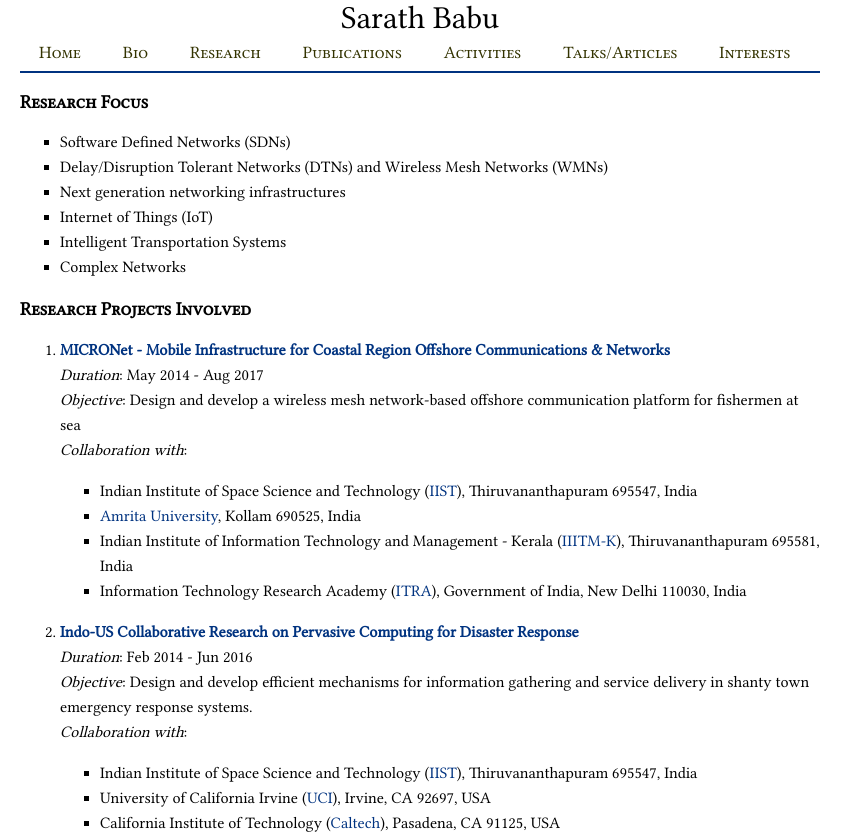
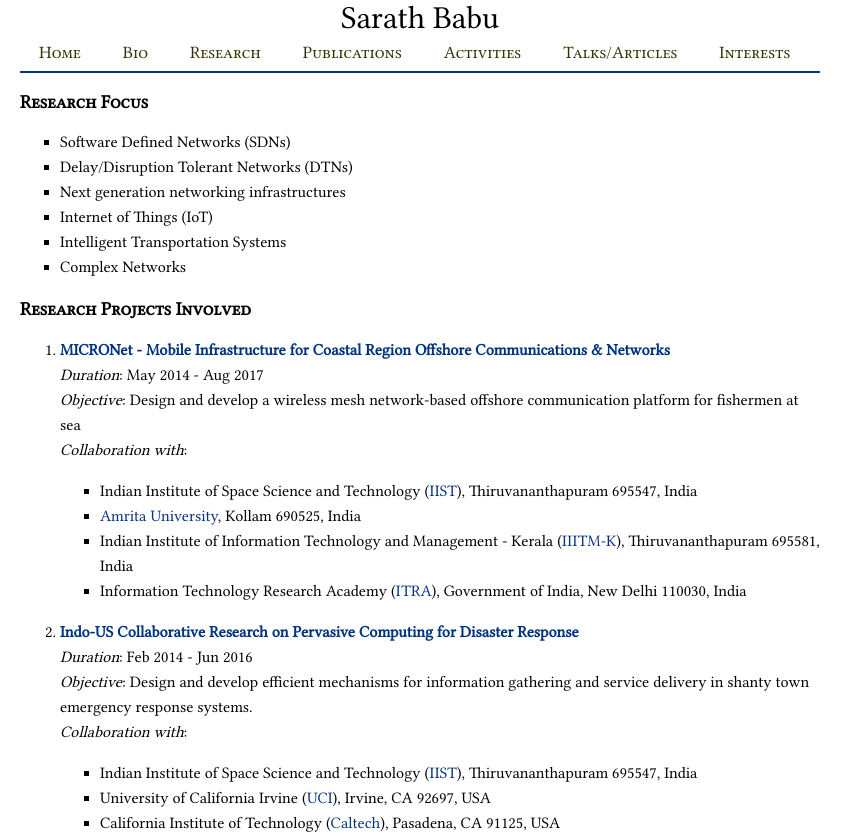
Before and after one commit to akshay-rachakonda/akshay-rachakonda.github.io, a plain HTML site: page research.html in a window 1280 px wide. Shown: the top 839 px of the page, without its empty margins (0-863 px from the left). Drawn offline with Linux system fonts and the light colour scheme.

Commit message:
Commit_15_Aug_2021

```diff
--- a/research.html
+++ b/research.html
@@ -16,8 +16,7 @@
 
 <ul>
 <li>Software Defined Networks (SDNs)</li>
-<li>Delay/Disruption Tolerant Networks (DTNs) and Wireless Mesh Networks
-(WMNs)</li>
+<li>Delay/Disruption Tolerant Networks (DTNs)</li>
 <li>Next generation networking infrastructures</li>
 <li>Internet of Things (IoT)</li>
 <li>Intelligent Transportation Systems</li>
```
